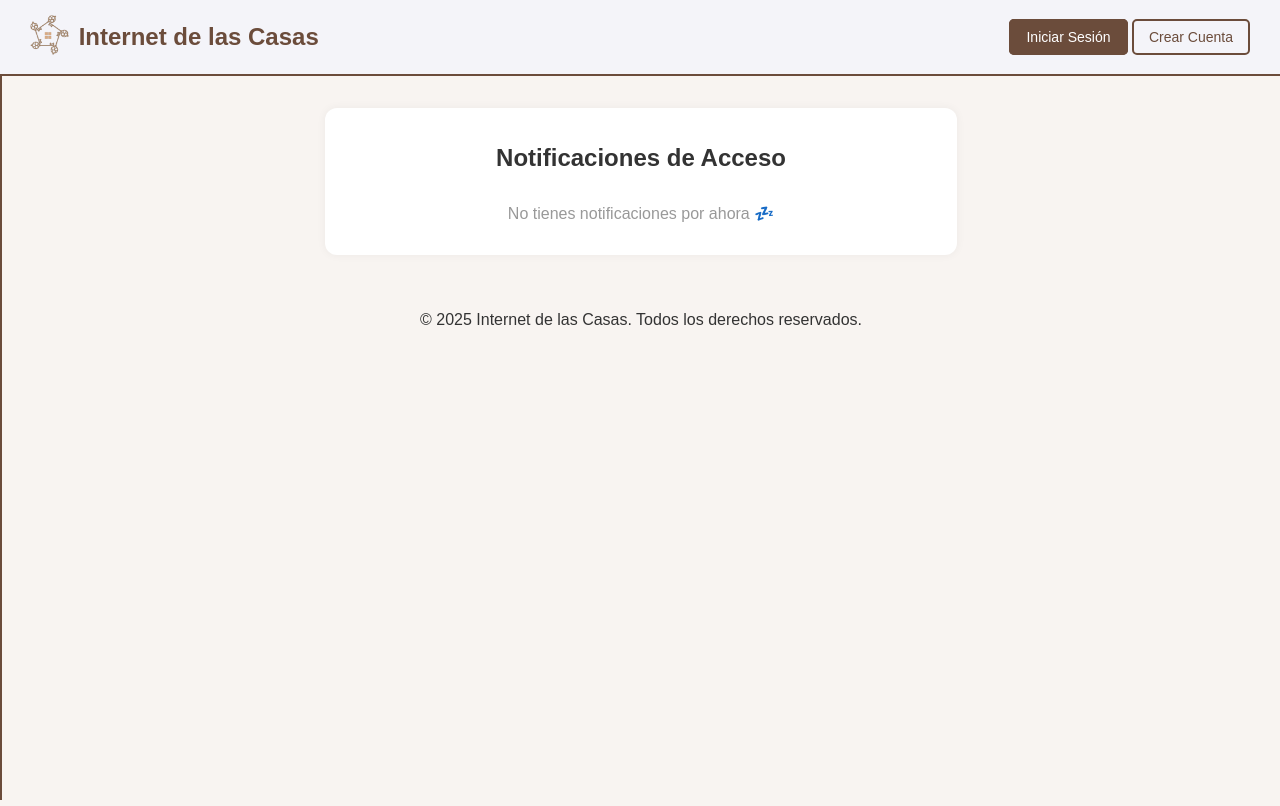
After one commit to iivvjj/smart-lock-access-manager, a Spring app: template src/main/resources/templates/notifications.html in a window 1280 px wide. The commit adds this page. Run offline with Thymeleaf, Linux system fonts and the light colour scheme; the template is opened without the code that fills it, so the values that code supplies are empty; some of the project's set-up classes (security, data sources, template engines, error pages and the like) are left out, and stand-ins take their place.

Commit message:
[added] Test Monitorizacion accesos gestor

```diff
--- a/src/main/java/com/isst/ISST_Grupo25_Casas/controllers/MonitorController.java
+++ b/src/main/java/com/isst/ISST_Grupo25_Casas/controllers/MonitorController.java
@@ -54,6 +54,7 @@ public class MonitorController {
         // Obtener accesos asociados a las reservas
         List<Acceso> accesos = accesoService.obtenerAccesosPorReservas(reservas);
 
+        reservas.sort((r1, r2) -> r2.getFechainicio().compareTo(r1.getFechainicio()));
         // Añadir datos al modelo
         model.addAttribute("reservas", reservas);
         model.addAttribute("totalReservas", reservas.size());
--- a/src/main/resources/static/layout.css
+++ b/src/main/resources/static/layout.css
@@ -245,7 +245,7 @@
   bottom: 0;
   left: 0;
   width: 100%;
-  background-color: var(--sidenav);
+  background-color: var(--fondo);
   display: flex;
   justify-content: space-around;
   align-items: center;
--- /dev/null
+++ b/src/main/resources/static/notifications.css
@@ -0,0 +1,60 @@
+.notifications-container {
+  max-width: 600px;
+  margin: 2rem auto;
+  padding: 1rem;
+  border-radius: 12px;
+  background-color: #fff;
+  box-shadow: 0 0 10px rgba(0, 0, 0, 0.05);
+}
+
+.notification {
+  display: flex;
+  align-items: center;
+  padding: 1rem;
+  margin-bottom: 1rem;
+  border-radius: 10px;
+  background-color: #f9f9f9;
+  transition: background-color 0.2s ease;
+}
+
+.notification:hover {
+  background-color: #f1f1f1;
+}
+
+.notification-icon {
+  font-size: 1.8rem;
+  margin-right: 1rem;
+}
+
+.notification.success .notification-icon {
+  color: #4caf50;
+}
+
+.notification.failure .notification-icon {
+  color: #f44336;
+}
+
+.notification-content {
+  flex: 1;
+}
+
+.notification-time {
+  font-size: 0.85rem;
+  color: #888;
+  margin-top: 0.25rem;
+}
+
+.notification strong {
+  font-weight: 600;
+}
+
+@media (max-width: 480px) {
+  .notification {
+    flex-direction: column;
+    align-items: flex-start;
+  }
+
+  .notification-icon {
+    margin-bottom: 0.5rem;
+  }
+}
--- a/src/main/resources/static/styles.css
+++ b/src/main/resources/static/styles.css
@@ -16,7 +16,7 @@
 @import url("profile.css");
 @import url("settings.css");
 @import url("monitor.css");
-
+@import url("notifications.css");
 
 /* DESACTIVADOS (por ahora):
 //
--- a/src/main/resources/templates/home-access.html
+++ b/src/main/resources/templates/home-access.html
@@ -34,7 +34,7 @@
                   ⏳ Disponible a partir del
                   <span th:text="${#dates.format(reserva.fechainicio, 'dd/MM/yyyy')}"></span>
                 </p>
-                <input type="hidden" th:name="pin" id="form-pin-input" />
+                <input type="hidden" th:name="pin" id="form-pin-input" class="form-pin-input" />
                 <input
                   type="hidden"
                   th:name="cerraduraId"
--- a/src/main/resources/templates/layout.html
+++ b/src/main/resources/templates/layout.html
@@ -96,7 +96,12 @@
 
             <li th:if="${session.isLoggedIn}" class="nav-item">
               <span class="material-icons">bar_chart</span>
-              <a th:href="@{/monitor}">Monitorizar Acessos</a>
+              <a th:href="@{/monitor}">Historial de Acessos</a>
+            </li>
+
+            <li th:if="${session.role == 'gestor'}" class="nav-item">
+              <span class="material-icons">notifications</span>
+              <a th:href="@{/notifications}">Notificaciones</a>
             </li>
 
             <li th:if="${session.role == 'huesped'}" class="nav-item">
--- /dev/null
+++ b/src/main/resources/templates/notifications.html
@@ -0,0 +1,57 @@
+<!DOCTYPE html>
+<html lang="es" xmlns:th="http://www.thymeleaf.org">
+  <head th:replace="~{layout :: head}"></head>
+  <body th:class="${session.theme}">
+    <div id="main">
+      <!-- Barra de navegación -->
+      <div th:replace="~{layout :: nav}"></div>
+
+      <!-- Contenido principal -->
+      <main class="contentview" th:replace="~{layout :: content}">
+        <section class="notifications-container" th:fragment="section">
+          <h2 style="text-align: center; margin-bottom: 2rem">
+            Notificaciones de Acceso
+          </h2>
+
+          <div
+            th:each="acceso : ${accesos}"
+            th:class="'notification ' + (${acceso.resultado} ? 'success' : 'failure')"
+          >
+            <div class="notification-icon">
+              <span th:text="${acceso.resultado} ? '🔓' : '🔒'">🔓</span>
+            </div>
+            <div class="notification-content">
+              <p>
+                <strong th:text="${acceso.huesped.nombre}"
+                  >Nombre del huésped</strong
+                >
+                <span th:if="${acceso.resultado}"> accedió a </span>
+                <span th:unless="${acceso.resultado}"> intentó acceder a </span>
+                <span
+                  th:if="${acceso.reserva != null and acceso.reserva.cerradura != null}"
+                  th:text="${acceso.reserva.cerradura.ubicacion}"
+                >
+                </span>
+
+                <span th:if="${acceso.resultado}"> correctamente.</span>
+                <span th:unless="${acceso.resultado}"> pero falló.</span>
+              </p>
+              <div class="notification-time" th:text="${acceso.horario}">
+                01/05/2025 12:00
+              </div>
+            </div>
+          </div>
+
+          <p
+            th:if="${#lists.isEmpty(accesos)}"
+            style="text-align: center; color: #999"
+          >
+            No tienes notificaciones por ahora 💤
+          </p>
+        </section>
+      </main>
+    </div>
+    <!-- Inclusión de los scripts del layout -->
+    <script th:replace="~{layout :: scripts}"></script>
+  </body>
+</html>
```
Also changed, not shown: src/main/java/com/isst/ISST_Grupo25_Casas/controllers/NotificationsController.java (added, +60 -0 lines), src/main/java/com/isst/ISST_Grupo25_Casas/services/CerraduraService.java (+7 -0 lines), src/main/java/com/isst/ISST_Grupo25_Casas/services/GestorService.java (+12 -1 lines), src/main/java/com/isst/ISST_Grupo25_Casas/services/HuespedService.java (+7 -1 lines), src/main/java/com/isst/ISST_Grupo25_Casas/services/ReservaService.java (+8 -0 lines), src/main/resources/templates/monitor.html (+6 -2 lines), 1 other file.
